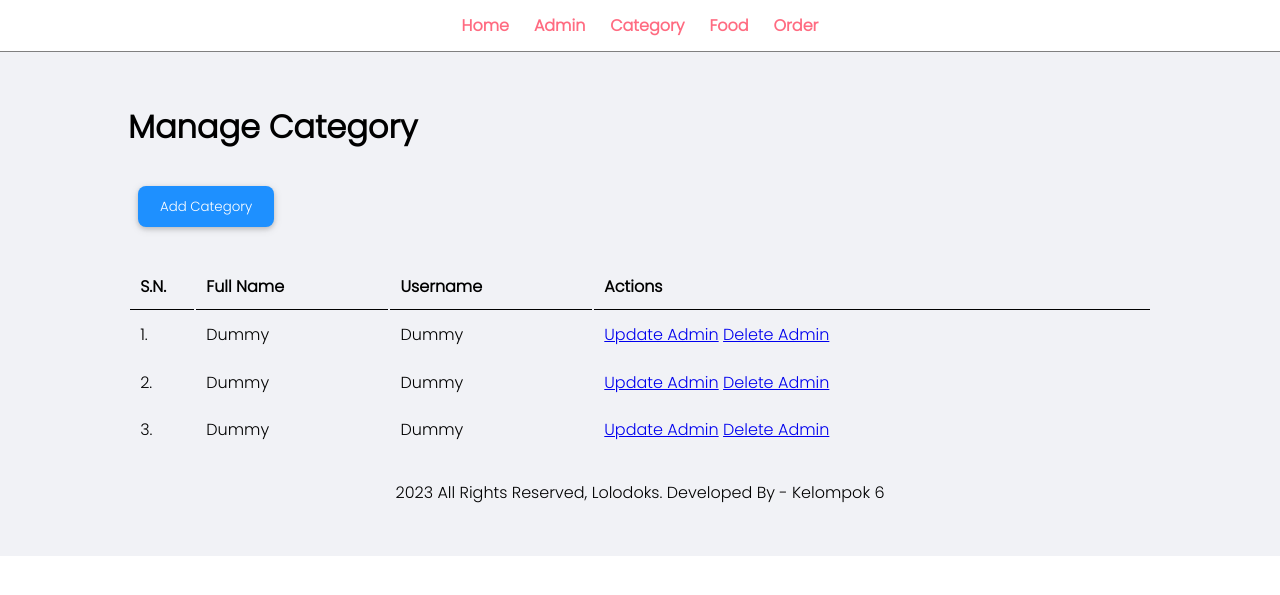
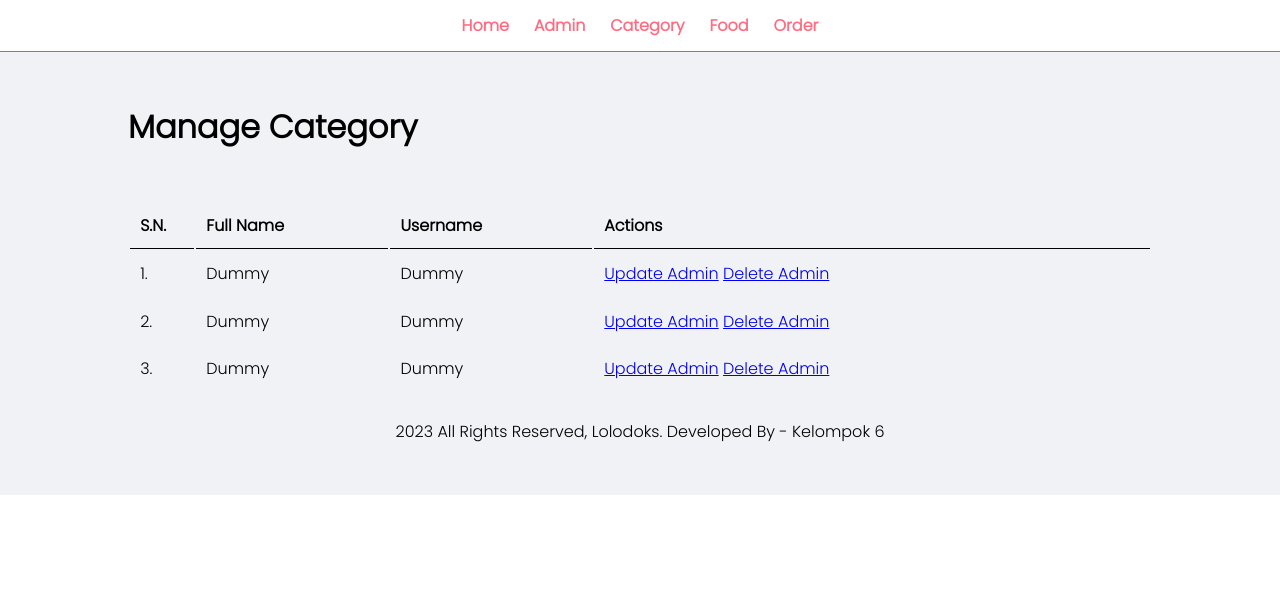
Before and after one commit to No0biTa/lolodoks, a PHP site: page /admin/manage-category.php in a window 1280 px wide. Shown: the top 595 px of the page. Run offline with PHP 8.4, Linux system fonts and the light colour scheme.

Commit message:
Update manage-category.php

```diff
--- a/admin/manage-category.php
+++ b/admin/manage-category.php
@@ -3,10 +3,6 @@
 <div class="main-content">
   <div class="wrapper">
     <h1>Manage Category</h1>
-
-     <br />
-              <!-- Button to Add Admin -->
-              <a href="#"><button type="button" class="btn btn-default waves-effect waves-light">Add Category</button></a>
 
               <br /><br/>
 
```
